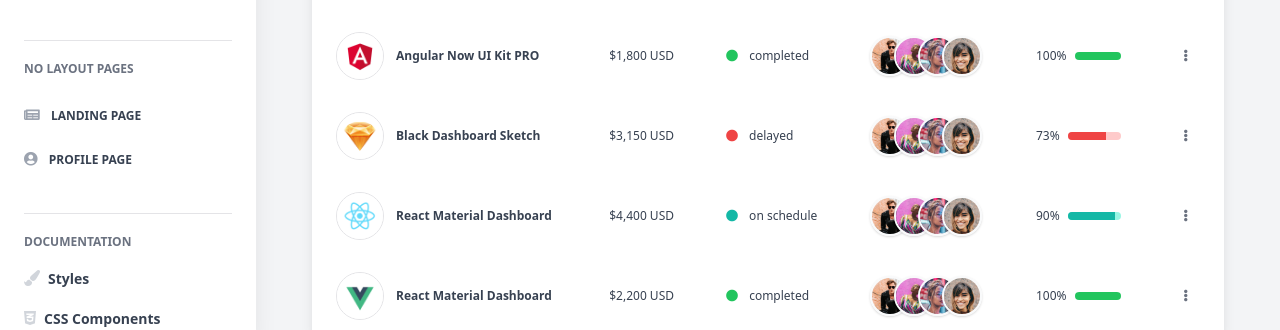
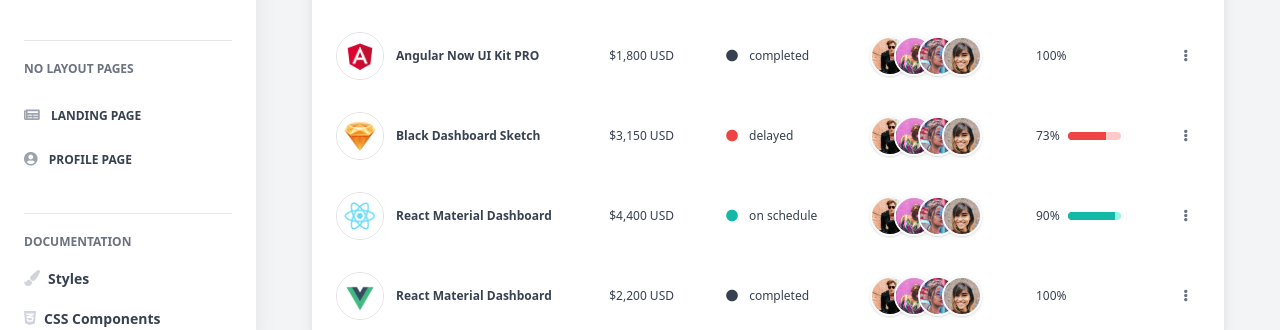
Before and after one commit to git-dru/notus-nextjs, a Next.js app: page /admin/tables in a window 1280 px wide. Shown: the part 470-800 px from the top of the page. Built offline with nearby package versions, Linux system fonts and the light colour scheme.

Commit message:
fix: solve broken colors

```diff
--- a/components/Cards/CardTable.js
+++ b/components/Cards/CardTable.js
@@ -177,7 +177,7 @@ export default function CardTable({ color }) {
                   $1,800 USD
                 </td>
                 <td className="border-t-0 px-6 align-middle border-l-0 border-r-0 text-xs whitespace-nowrap p-4">
-                  <i className="fas fa-circle text-green-500 mr-2"></i>{" "}
+                  <i className="fas fa-circle text-emerald-500 mr-2"></i>{" "}
                   completed
                 </td>
                 <td className="border-t-0 px-6 align-middle border-l-0 border-r-0 text-xs whitespace-nowrap p-4">
@@ -208,10 +208,10 @@ export default function CardTable({ color }) {
                   <div className="flex items-center">
                     <span className="mr-2">100%</span>
                     <div className="relative w-full">
-                      <div className="overflow-hidden h-2 text-xs flex rounded bg-green-200">
+                      <div className="overflow-hidden h-2 text-xs flex rounded bg-emerald-200">
                         <div
                           style={{ width: "100%" }}
-                          className="shadow-none flex flex-col text-center whitespace-nowrap text-white justify-center bg-green-500"
+                          className="shadow-none flex flex-col text-center whitespace-nowrap text-white justify-center bg-emerald-500"
                         ></div>
                       </div>
                     </div>
@@ -368,7 +368,7 @@ export default function CardTable({ color }) {
                   $2,200 USD
                 </td>
                 <td className="border-t-0 px-6 align-middle border-l-0 border-r-0 text-xs whitespace-nowrap p-4">
-                  <i className="fas fa-circle text-green-500 mr-2"></i>{" "}
+                  <i className="fas fa-circle text-emerald-500 mr-2"></i>{" "}
                   completed
                 </td>
                 <td className="border-t-0 px-6 align-middle border-l-0 border-r-0 text-xs whitespace-nowrap p-4">
@@ -399,10 +399,10 @@ export default function CardTable({ color }) {
                   <div className="flex items-center">
                     <span className="mr-2">100%</span>
                     <div className="relative w-full">
-                      <div className="overflow-hidden h-2 text-xs flex rounded bg-green-200">
+                      <div className="overflow-hidden h-2 text-xs flex rounded bg-emerald-200">
                         <div
                           style={{ width: "100%" }}
-                          className="shadow-none flex flex-col text-center whitespace-nowrap text-white justify-center bg-green-500"
+                          className="shadow-none flex flex-col text-center whitespace-nowrap text-white justify-center bg-emerald-500"
                         ></div>
                       </div>
                     </div>
```
